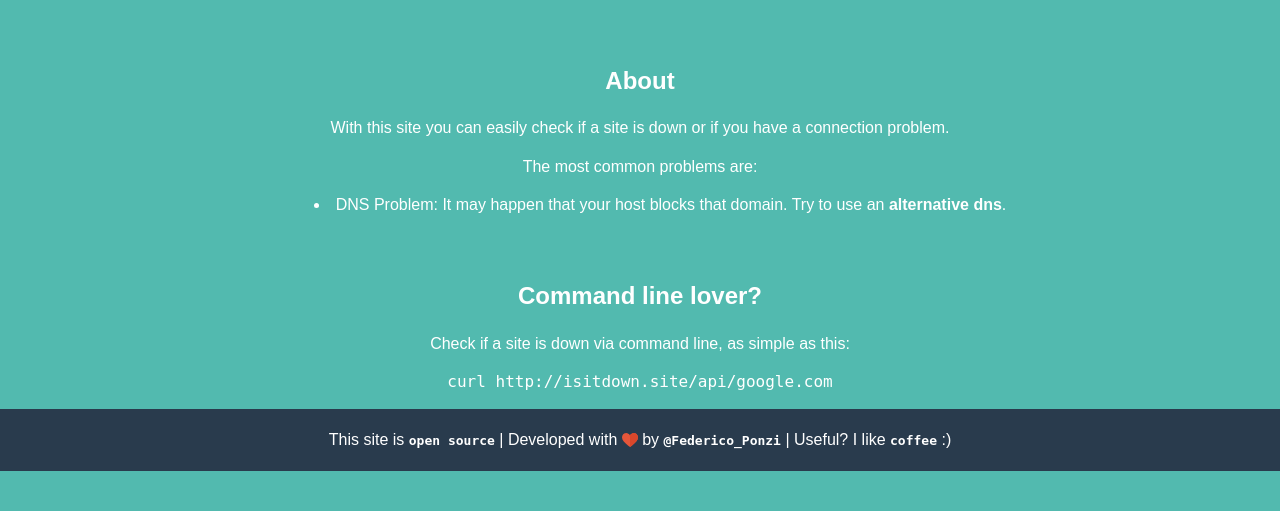
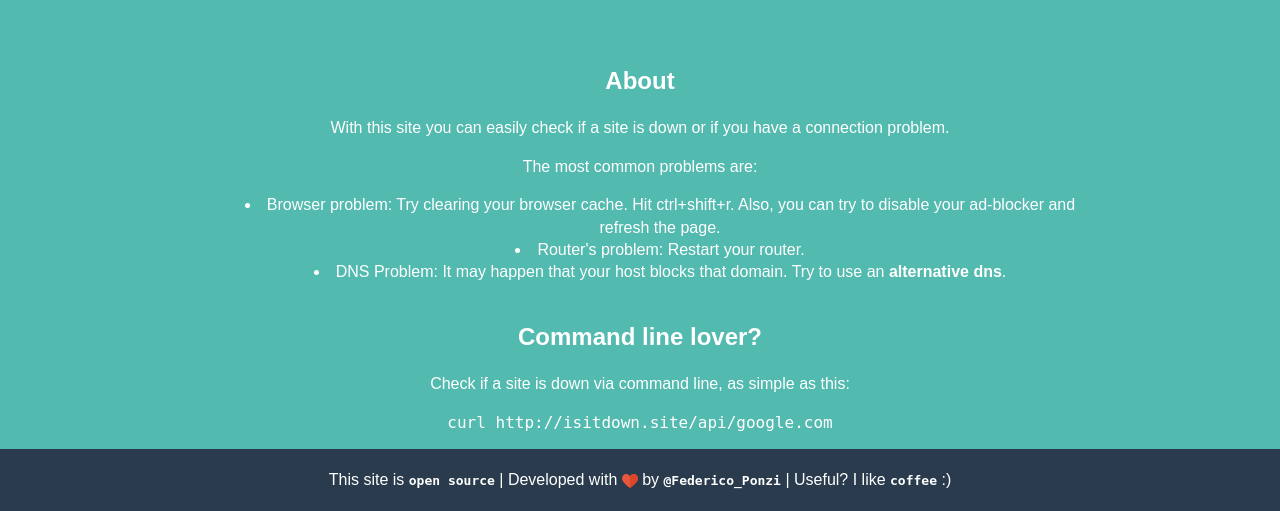
Before and after one commit to FedericoPonzi/Isitdown.site, a Flask app: page / in a window 1280 px wide. Shown: the part 329-840 px from the top of the page. Before the commit the page ends 800 px from the top, so only its background shows below. Run offline with Flask 2, Linux system fonts and the light colour scheme; data that the repository does not hold is empty.

Commit message:
adds some more possible troubleshooting

```diff
--- a/templates/index.html
+++ b/templates/index.html
@@ -56,6 +56,8 @@
           <p>With this site you can easily check if a site is down or if you have a connection problem.</p>
           <p>The most common problems are:
             <ul>
+              <li>Browser problem: Try clearing your browser cache. Hit ctrl+shift+r. Also, you can try to disable your ad-blocker and refresh the page.</li>
+              <li>Router's problem: Restart your router.</li>
               <li>DNS Problem: It may happen that your host blocks that domain. Try to use an <a href="https://www.opendns.com/setupguide/" title="Opendns">alternative dns</a>.</li>
             </ul>
           </p>
```
